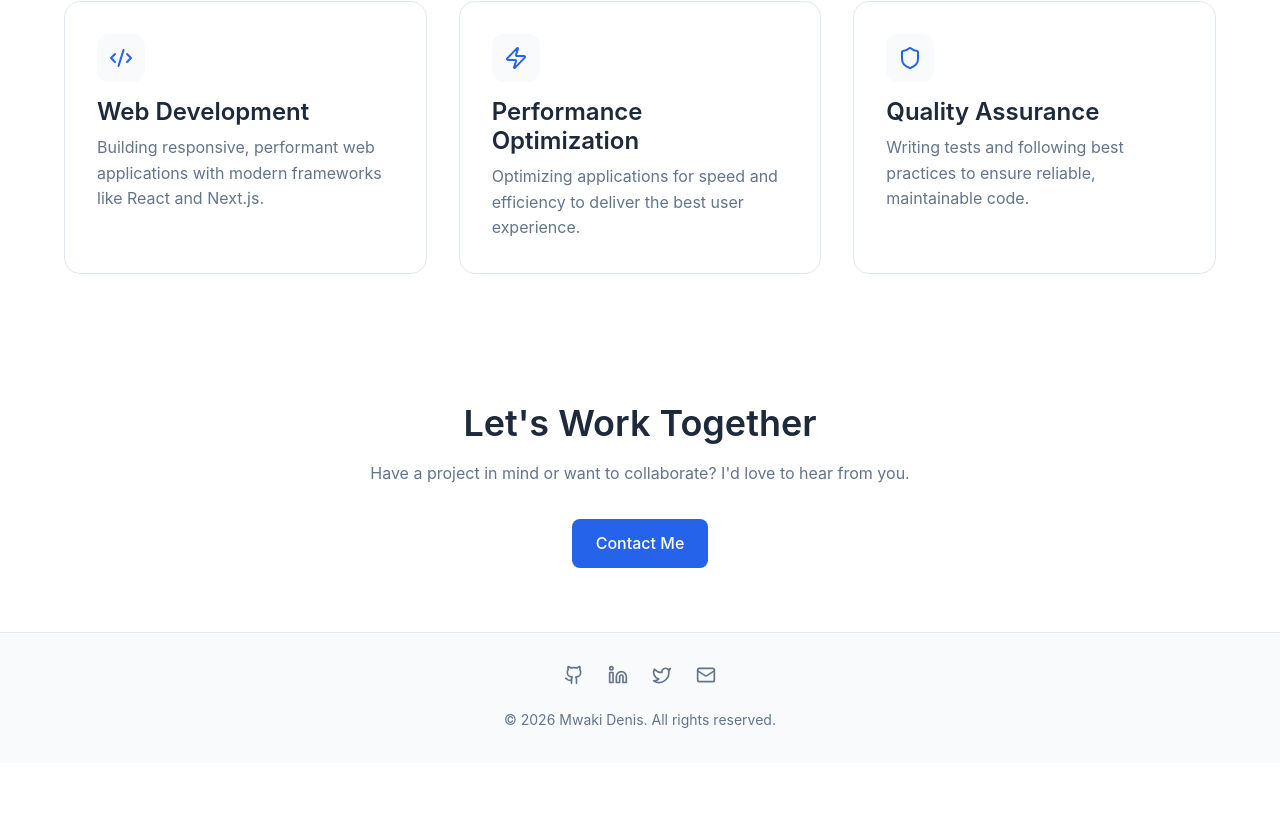
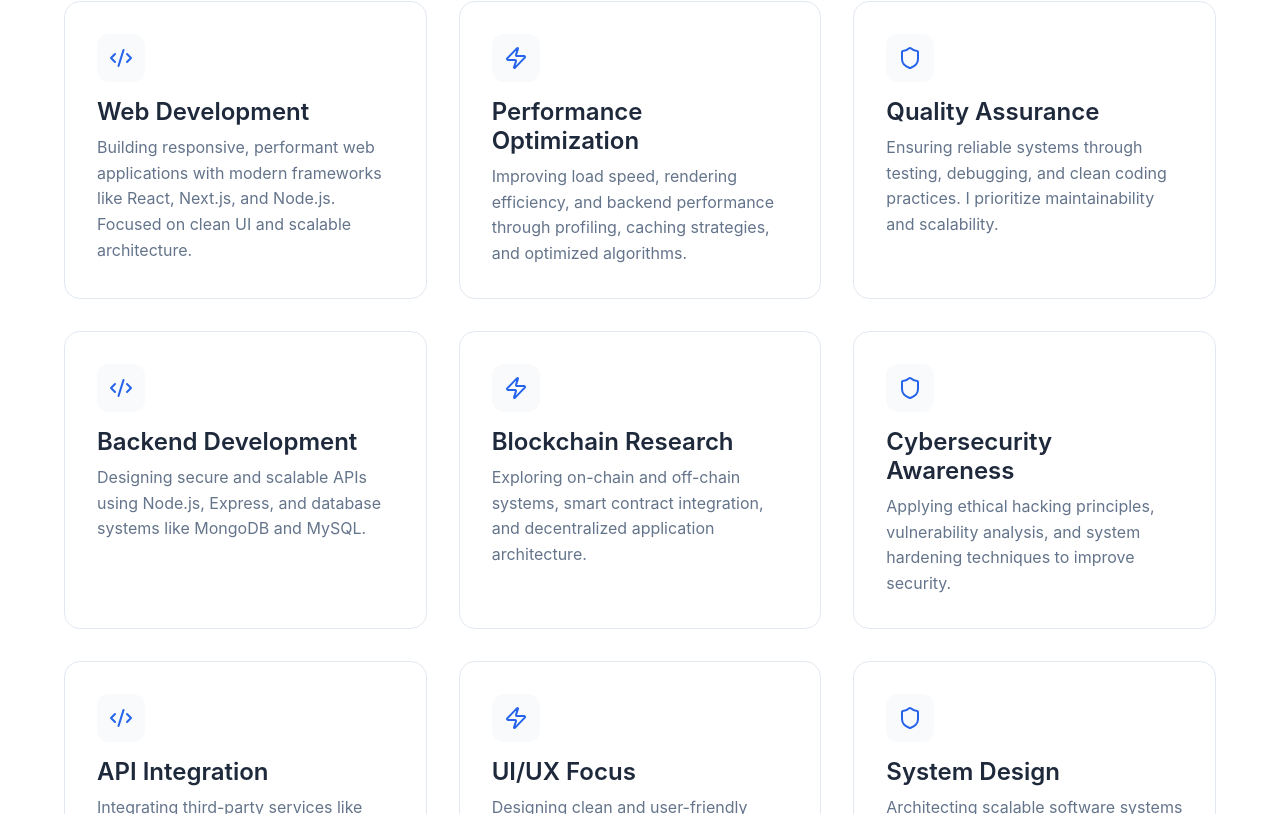
Before and after one commit to mwakidenis/Interactive-Portfolio-2026, a React (Vite) app: page / in a window 1280 px wide. Shown: the part 866-1680 px from the top of the page. Before the commit the page ends 1629 px from the top, so only its background shows below. Built offline with nearby package versions, Linux system fonts and the light colour scheme.

Commit message:
Enhance Features Section with new content and details
Updated the Features Section with new feature cards and expanded descriptions for existing features. Added new features related to backend development, blockchain research, and cybersecurity awareness.

```diff
--- a/src/pages/Home.tsx
+++ b/src/pages/Home.tsx
@@ -63,33 +63,72 @@ export default function Home() {
         </div>
       </section>
 
-      {/* Features Section (ONLY THIS PART IMPROVED) */}
+      {/* Features Section (UPDATED & EXPANDED) */}
       <section>
         <div className="container">
           <h2 style={{ textAlign: 'center', marginBottom: '3rem' }}>
             What I Do
           </h2>
 
-          {/* FIXED 3 COLUMN GRID */}
-          <div style={{
+          <div
+            style={{
               display: 'grid',
               gridTemplateColumns: 'repeat(3, 1fr)',
               gap: '2rem',
-          }}>
+            }}
+          >
             <FeatureCard
               Icon={Code2}
               title="Web Development"
-              description="Building responsive, performant web applications with modern frameworks like React and Next.js."
+              description="Building responsive, performant web applications with modern frameworks like React, Next.js, and Node.js. Focused on clean UI and scalable architecture."
             />
+
             <FeatureCard
               Icon={Zap}
               title="Performance Optimization"
-              description="Optimizing applications for speed and efficiency to deliver the best user experience."
+              description="Improving load speed, rendering efficiency, and backend performance through profiling, caching strategies, and optimized algorithms."
             />
+
             <FeatureCard
               Icon={Shield}
               title="Quality Assurance"
-              description="Writing tests and following best practices to ensure reliable, maintainable code."
+              description="Ensuring reliable systems through testing, debugging, and clean coding practices. I prioritize maintainability and scalability."
+            />
+
+            <FeatureCard
+              Icon={Code2}
+              title="Backend Development"
+              description="Designing secure and scalable APIs using Node.js, Express, and database systems like MongoDB and MySQL."
+            />
+
+            <FeatureCard
+              Icon={Zap}
+              title="Blockchain Research"
+              description="Exploring on-chain and off-chain systems, smart contract integration, and decentralized application architecture."
+            />
+
+            <FeatureCard
+              Icon={Shield}
+              title="Cybersecurity Awareness"
+              description="Applying ethical hacking principles, vulnerability analysis, and system hardening techniques to improve security."
+            />
+
+            <FeatureCard
+              Icon={Code2}
+              title="API Integration"
+              description="Integrating third-party services like payment gateways (M-Pesa, Stripe), authentication systems, and cloud APIs."
+            />
+
+            <FeatureCard
+              Icon={Zap}
+              title="UI/UX Focus"
+              description="Designing clean and user-friendly interfaces with attention to accessibility, responsiveness, and smooth user experience."
+            />
+
+            <FeatureCard
+              Icon={Shield}
+              title="System Design"
+              description="Architecting scalable software systems using microservices, modular design, and efficient data structures like hashing & dictionaries."
             />
           </div>
         </div>
@@ -117,13 +156,18 @@ export default function Home() {
 }
 
 /* KEEPED EXACTLY SAME (NO BREAKING YOUR UI) */
-function FeatureCard({ Icon, title, description }: {
+function FeatureCard({
+  Icon,
+  title,
+  description,
+}: {
   Icon: LucideIcon
   title: string
   description: string
 }) {
   return (
-    <div style={{
+    <div
+      style={{
         padding: '2rem',
         borderRadius: '1rem',
         border: '1px solid var(--border)',
@@ -140,7 +184,8 @@ function FeatureCard({ Icon, title, description }: {
         ;(e.currentTarget as HTMLDivElement).style.boxShadow = 'none'
       }}
     >
-      <div style={{
+      <div
+        style={{
           width: '3rem',
           height: '3rem',
           borderRadius: '0.75rem',
@@ -149,7 +194,8 @@ function FeatureCard({ Icon, title, description }: {
           alignItems: 'center',
           justifyContent: 'center',
           marginBottom: '1rem',
-      }}>
+        }}
+      >
         <Icon size={24} color="var(--primary)" />
       </div>
 
```
Lines whose indentation alone changed are shown as unchanged.
